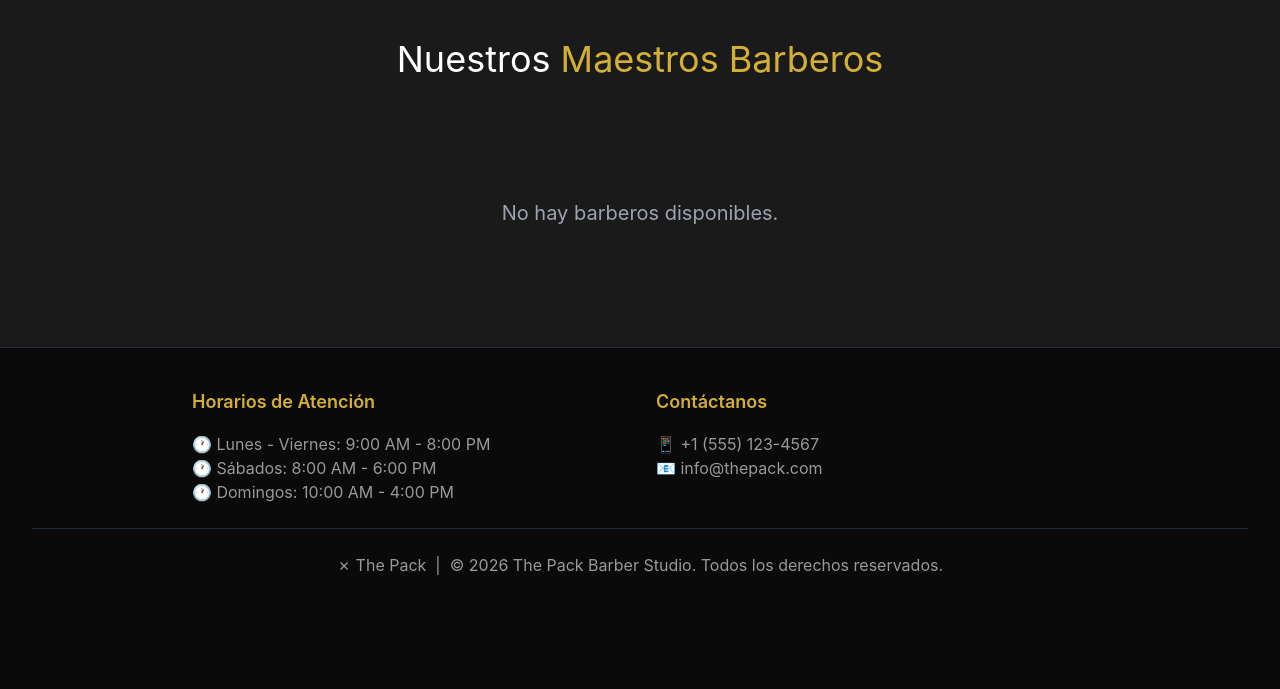
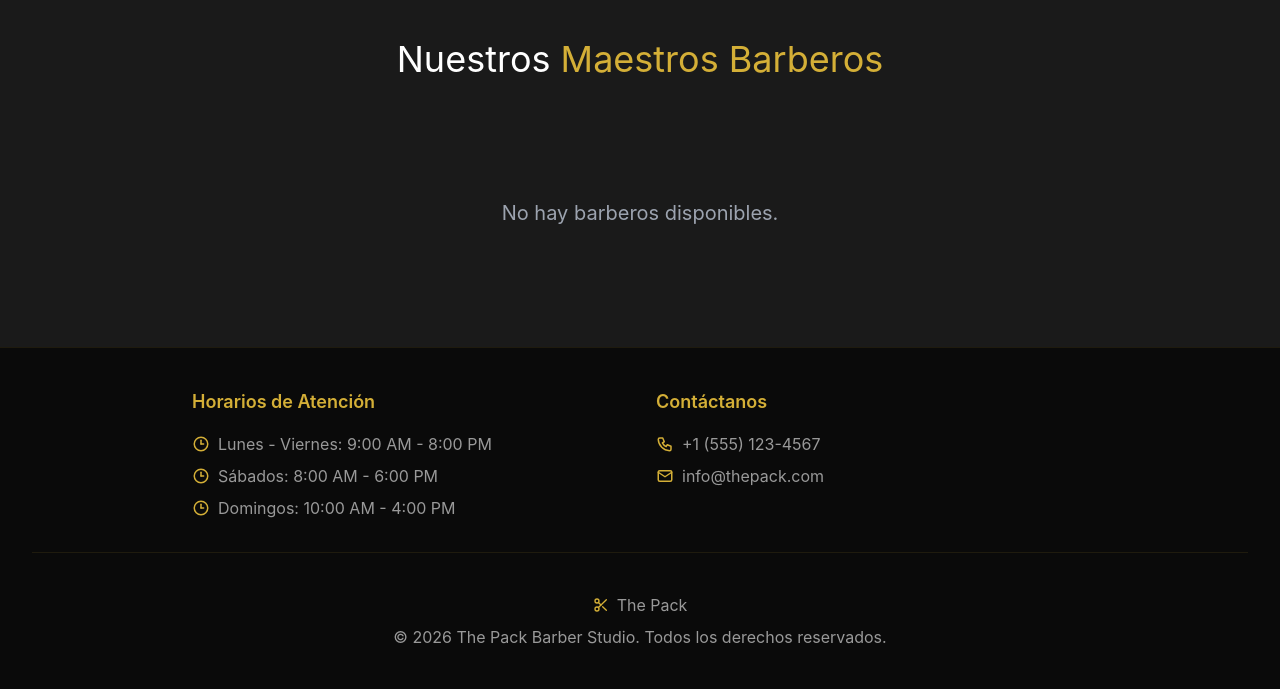
Before and after one commit to DavnicG/the-pack-barberia, a Django app: page / in a window 1280 px wide. Shown: the part 692-1381 px from the top of the page. Before the commit the page ends 1267 px from the top, so only its background shows below. Run offline with Django 5.2, Linux system fonts and the light colour scheme; data that the repository does not hold is empty; some libraries are stand-ins or nearby versions.

Commit message:
Footer terminado

```diff
--- a/templates/base.html
+++ b/templates/base.html
@@ -27,7 +27,7 @@
             'gray-footer': '#999999',   /* Gris para textos secundarios del footer */
             'card': '#1a1a1a',          /* Negro tarjeta */
             'tarjeta-barbero': '#1f1f1f',
-            'secondary': '#2a2a2a',
+            'secondary': '#2a2a2a',     /* Fondo para el círculo placeholder */
             },
             fontFamily: {
             'barber': ['Inter', 'sans-serif'],
@@ -106,25 +106,5 @@
     <main class="flex-grow">
         {% block content %}{% endblock %}
     </main>
-
-    <!-- FOOTER -->
-    <footer class="bg-black-card border-t border-gray-800 px-8 py-10">
-        <div class="max-w-4xl mx-auto grid grid-cols-2 gap-8 mb-6">
-            <div>
-                <h3 class="text-gold-main text-lg font-semibold mb-4">Horarios de Atención</h3>
-                <p class="text-gray-footer">🕐 Lunes - Viernes: 9:00 AM - 8:00 PM</p>
-                <p class="text-gray-footer">🕐 Sábados: 8:00 AM - 6:00 PM</p>
-                <p class="text-gray-footer">🕐 Domingos: 10:00 AM - 4:00 PM</p>
-            </div>
-            <div>
-                <h3 class="text-gold-main text-lg font-semibold mb-4">Contáctanos</h3>
-                <p class="text-gray-footer">📱 +1 (555) 123-4567</p>
-                <p class="text-gray-footer">📧 info@thepack.com</p>
-            </div>
-        </div>
-        <div class="text-center text-gray-footer border-t border-gray-800 pt-6">
-            <p>✗ The Pack &nbsp;|&nbsp; © 2026 The Pack Barber Studio. Todos los derechos reservados.</p>
-        </div>
-    </footer>
 </body>
 </html>
--- a/templates/index.html
+++ b/templates/index.html
@@ -241,5 +241,108 @@
     </div>
 </section>
 
+<!-- ===== FOOTER ===== -->
+<footer class="bg-black-main border-t border-gold-main/10 px-8 py-10">
+    <!--
+        bg-black-main      → fondo negro principal, contrasta con bg-card de barberos
+        border-t           → línea solo en la parte superior
+        border-gray-800    → línea dorada oscura separando el contenido del footer
+        px-8               → padding horizontal (32px)
+        py-10              → padding vertical (40px)
+    -->
 
+    <!-- Grid de 2 columnas: Horarios | Contacto -->
+    <div class="max-w-4xl mx-auto grid grid-cols-1 md:grid-cols-2 gap-8 mb-6">
+        <!--
+            max-w-4xl    → ancho máximo más estrecho que el de barberos (896px)
+                           el footer no necesita tanto ancho
+            mx-auto      → centra el contenedor
+            grid         → activa CSS Grid
+            grid-cols-1  → 1 columna en mobile (horarios y contacto)
+            grid-cols-2  → 2 columnas (horarios y contacto)
+            gap-8        → espacio de 32px entre columnas
+            mb-6         → margen inferior antes del separador del copyright
+        -->
+
+        <!-- ===== COLUMNA IZQUIERDA: Horarios ===== -->
+        <div>
+            <h3 class="text-gold-main text-lg font-semibold mb-4">Horarios de Atención</h3>
+            <!--
+                text-gold-main  → título en dorado para destacar
+                text-lg         → tamaño mediano-grande
+                font-semibold   → negrita media (600), más suave que bold
+                mb-4            → espacio entre título y los horarios
+            -->
+
+            <!-- Horario 1 -->
+            <div class="flex items-center gap-2 text-gray-footer mb-2">
+                <!--
+                    flex           → ícono y texto en fila horizontal
+                    items-center   → alineados verticalmente al centro
+                    gap-2          → espacio de 8px entre ícono y texto
+                    text-gray-footer → color gris #999999 para texto secundario
+                    mb-2           → espacio entre cada fila de horario
+                -->
+                <img src="{% static 'img/Clock.svg' %}" width="18" height="18"/>
+                <!-- Ícono reloj SVG, 18x18px, color dorado definido dentro del SVG -->
+                <span>Lunes - Viernes: 9:00 AM - 8:00 PM</span>
+            </div>
+
+            <!-- Horario 2 -->
+            <div class="flex items-center gap-2 text-gray-footer mb-2">
+                <img src="{% static 'img/Clock.svg' %}" width="18" height="18"/>
+                <span>Sábados: 8:00 AM - 6:00 PM</span>
+            </div>
+
+            <!-- Horario 3 -->
+            <div class="flex items-center gap-2 text-gray-footer mb-2">
+                <img src="{% static 'img/Clock.svg' %}" width="18" height="18"/>
+                <span>Domingos: 10:00 AM - 4:00 PM</span>
+            </div>
+        </div>
+
+        <!-- ===== COLUMNA DERECHA: Contacto ===== -->
+        <div>
+            <h3 class="text-gold-main text-lg font-semibold mb-4">Contáctanos</h3>
+
+            <!-- Teléfono -->
+            <div class="flex items-center gap-2 text-gray-footer mb-2">
+                <img src="{% static 'img/Phone.svg' %}" width="18" height="18"/>
+                <!-- Ícono teléfono SVG -->
+                <span>+1 (555) 123-4567</span>
+            </div>
+
+            <!-- Email -->
+            <div class="flex items-center gap-2 text-gray-footer mb-2">
+                <img src="{% static 'img/Mail.svg' %}" width="18" height="18"/>
+                <!-- Ícono correo SVG -->
+                <span>info@thepack.com</span>
+            </div>
+        </div>
+    </div>
+
+    <!-- ===== COPYRIGHT ===== -->
+    <div class="text-center text-gray-footer border-t border-gold-main/10 pt-10">
+        <!--
+            text-center        → todo centrado
+            text-gray-footer   → texto gris sutil
+            border-t           → línea separadora arriba
+            border-gold-main/10 → línea dorada al 10% de opacidad, muy sutil
+            pt-10              → espacio entre la línea y el contenido
+        -->
+
+        <!-- Logo + nombre centrados -->
+        <div class="flex items-center justify-center gap-2 mb-2">
+            <!--
+                justify-center → centra horizontalmente dentro del flex
+                mb-2           → espacio entre logo y texto de copyright
+            -->
+            <img src="{% static 'img/Scissors.svg' %}" width="16" height="16" alt="The Pack">
+            <!-- Tijeras pequeñas, mismas que el header pero más pequeñas (16px) -->
+            <span>The Pack</span>
+        </div>
+
+        <p>© 2026 The Pack Barber Studio. Todos los derechos reservados.</p>
+    </div>
+</footer>
 {% endblock %}
```
Also changed, not shown: static/img/Clock.svg (added), static/img/Mail.svg (added), static/img/Phone.svg (added), 1 other file.
